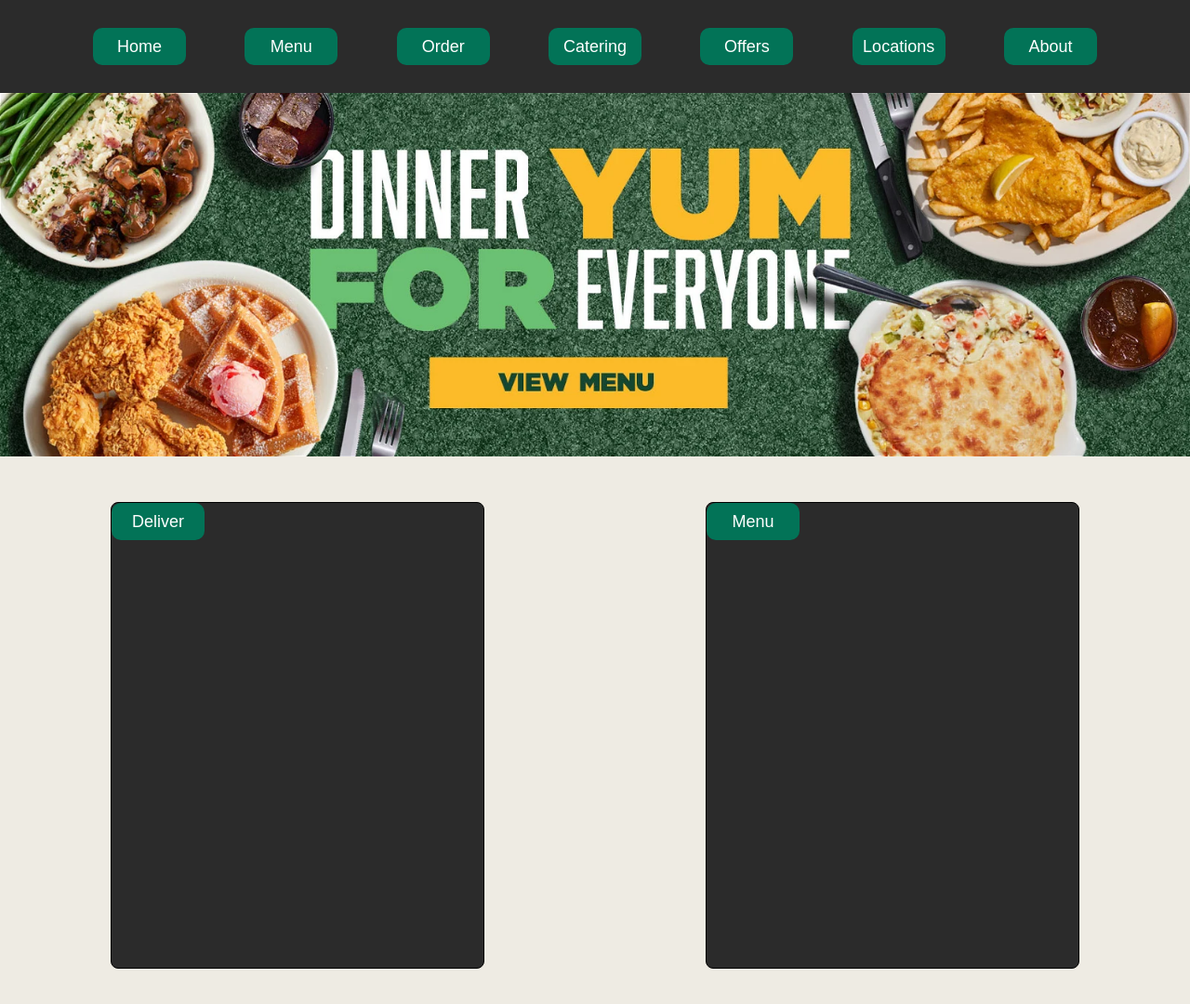
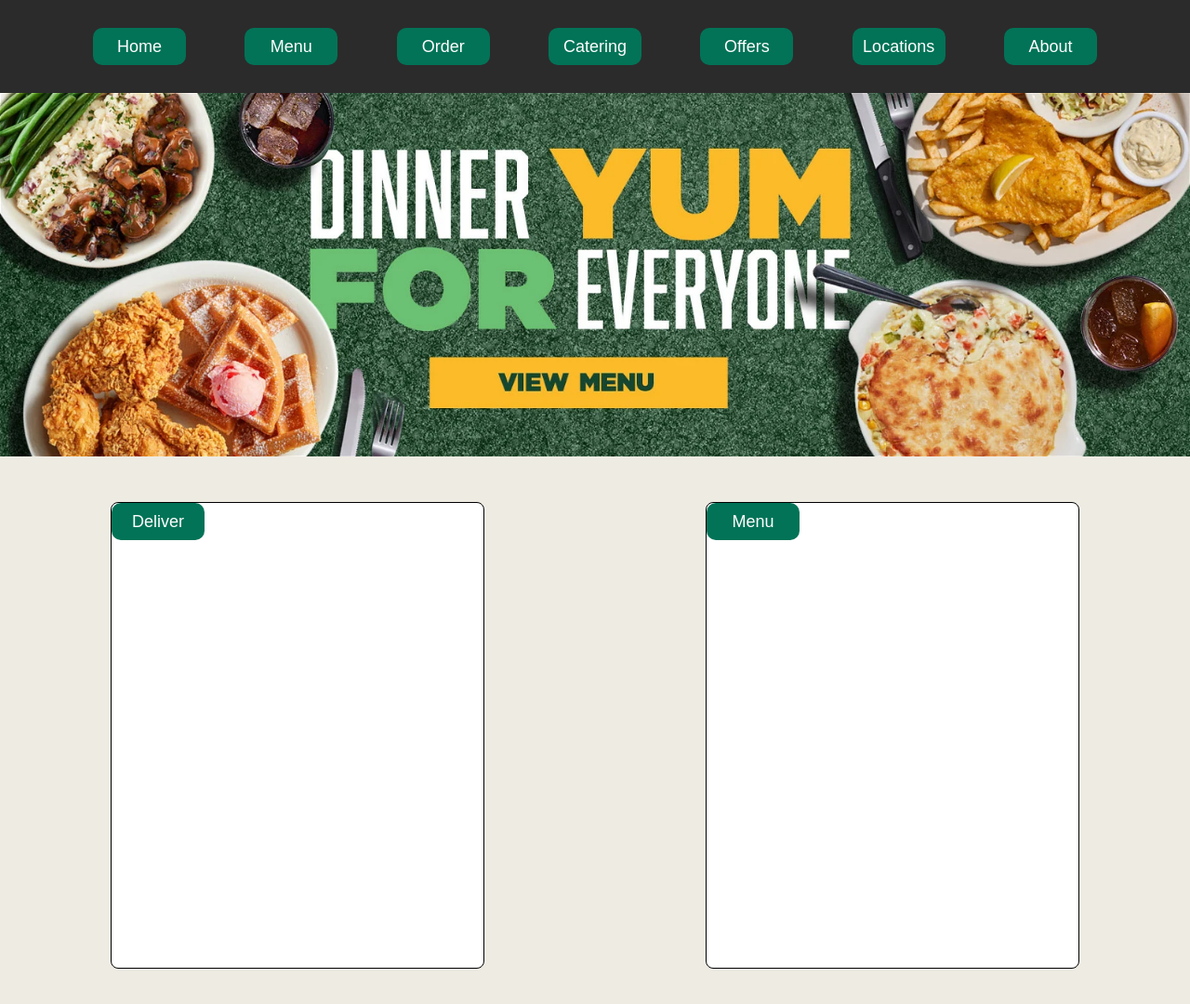
Before and after one commit to Roc327/top-restaurant, a website: page src/index.html in a window 1280 px wide. Shown: the whole page at 93% size. Drawn offline with Linux system fonts and the light colour scheme; files that its build step writes are made by us from their sources.

Commit message:
fixed css color for cards on home page

```diff
--- a/src/style.css
+++ b/src/style.css
@@ -57,5 +57,5 @@ button {
   border-radius: 8px;
   height: 500px;
   width: 400px;
-  background-color: #2b2b2b;
+  background-color: white;
 }
```
